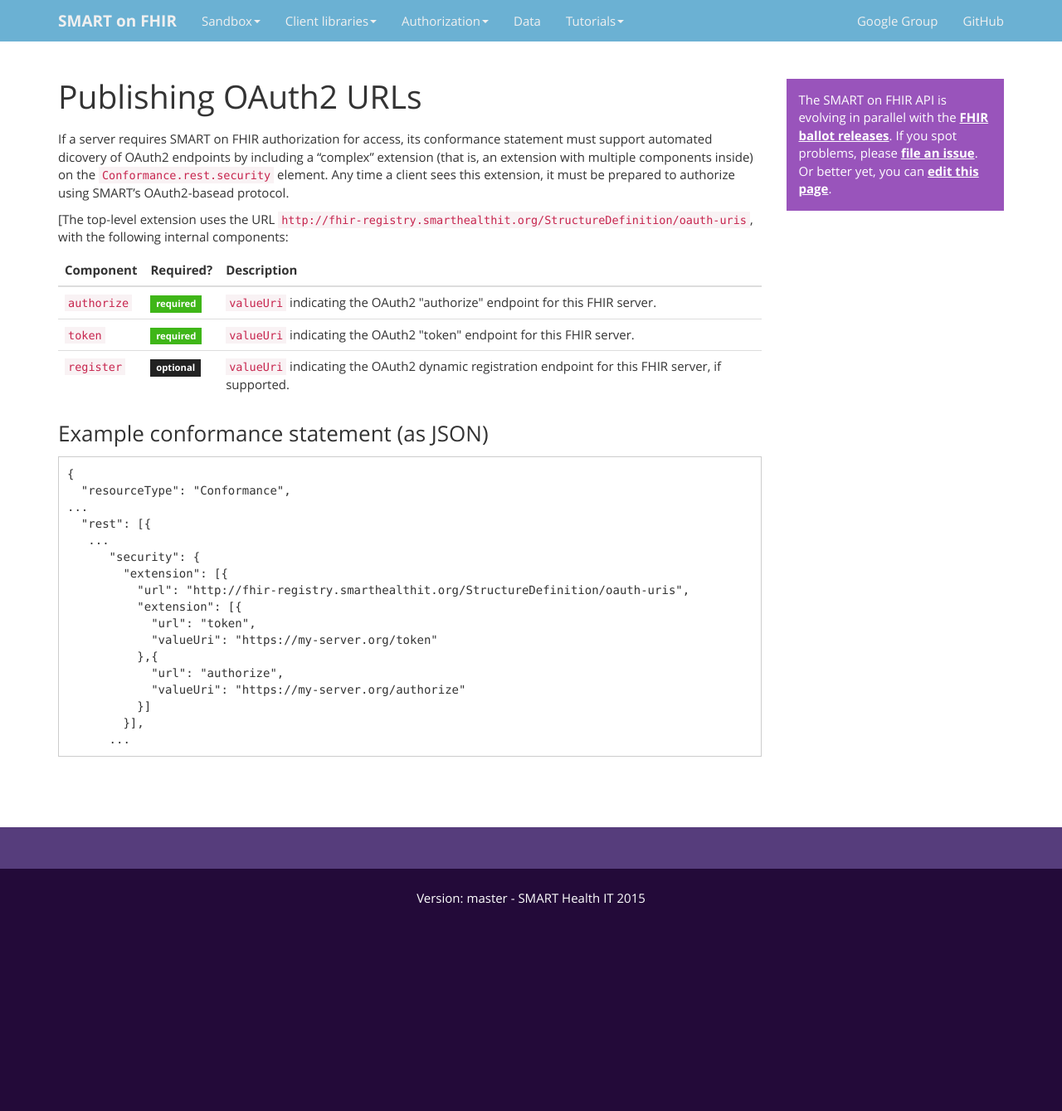
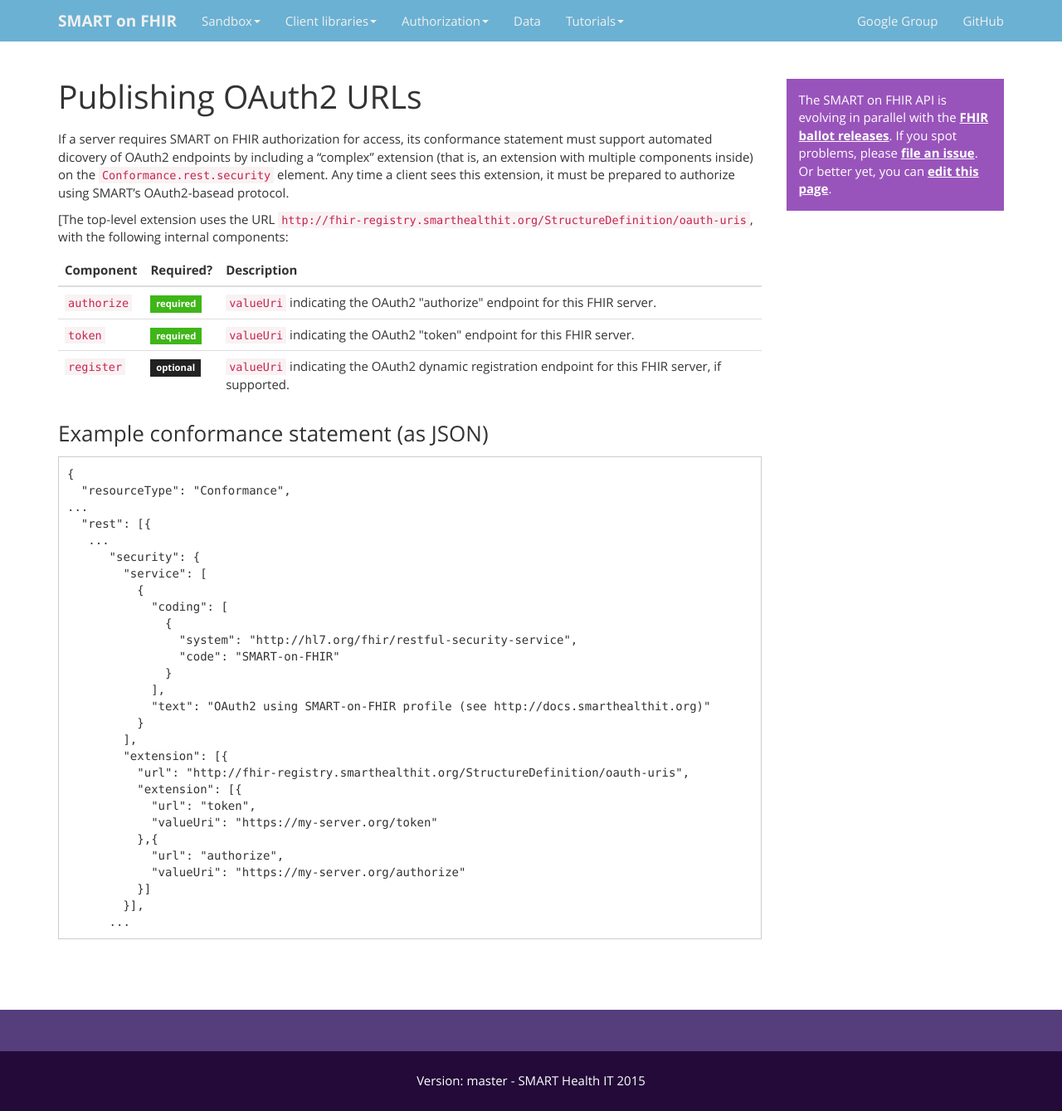
Before and after one commit to smart-on-fhir/smart-on-fhir.github.io, a Jekyll site: the page built from authorization/conformance-statement/index.md, in a window 1280 px wide. Shown: the whole page at 83% size. Built offline with Jekyll 4.4.1, drawn with Linux system fonts in a browser that asks for light colours; Markdown is read by kramdown in place of the engine named in the settings; before the commit the page ends 1119 px from its top, so only the background shows below that.

Commit message:
Update index.md

```diff
--- a/authorization/conformance-statement/index.md
+++ b/authorization/conformance-statement/index.md
@@ -52,6 +52,17 @@
   "rest": [{
    ...
       "security": {
+        "service": [
+          {
+            "coding": [
+              {
+                "system": "http://hl7.org/fhir/restful-security-service",
+                "code": "SMART-on-FHIR"
+              }
+            ],
+            "text": "OAuth2 using SMART-on-FHIR profile (see http://docs.smarthealthit.org)"
+          }
+        ],
         "extension": [{
           "url": "http://fhir-registry.smarthealthit.org/StructureDefinition/oauth-uris",
           "extension": [{
```
